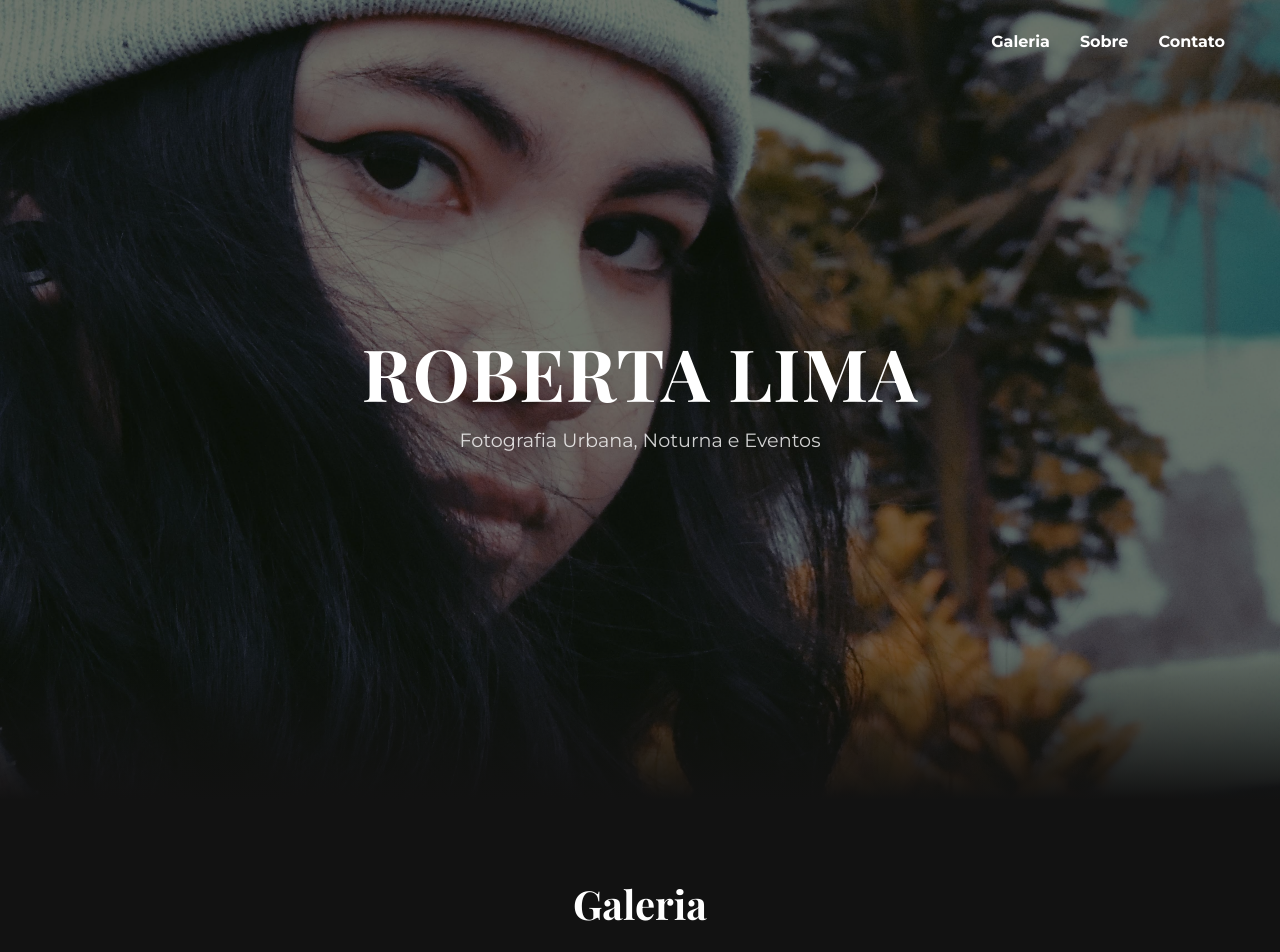
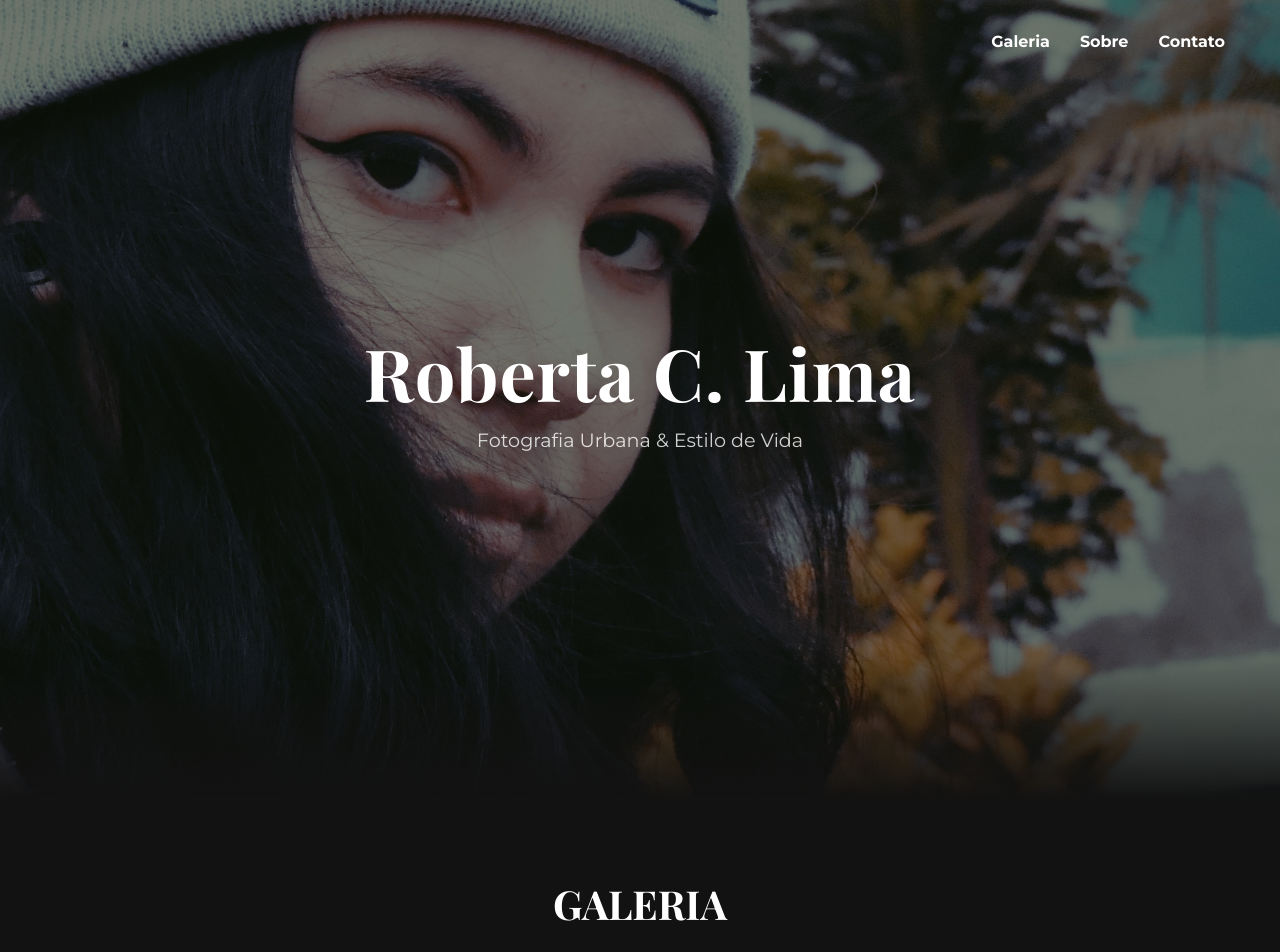
Before and after one commit to deriksalomao/site-fotografia, a React (Create React App) app: page / in a window 1280 px wide. Shown: the top 952 px of the page. Built offline with nearby package versions, Linux system fonts and the light colour scheme.

Commit message:
feat: Adiciona animação de entrada no topo da página

```diff
--- a/src/assets/styles/global.css
+++ b/src/assets/styles/global.css
@@ -362,3 +362,32 @@ h1, h2 {
   opacity: 1;
   transform: scale(1.1) translateY(0);
 }
+
+/* --- Animações de Entrada do Topo --- */
+
+/* Esconde os elementos antes da animação */
+.hero-title-animate,
+.hero-subtitle-animate {
+  opacity: 0;
+}
+
+/* Aplica a animação quando a classe 'animate' está presente */
+.hero-content.animate .hero-title-animate {
+  animation: fadeInUp 0.8s ease-out forwards;
+}
+
+.hero-content.animate .hero-subtitle-animate {
+  animation: fadeInUp 0.8s ease-out 0.3s forwards; /* Atraso de 0.3s para o subtítulo */
+}
+
+/* Definição da animação (Keyframes) */
+@keyframes fadeInUp {
+  from {
+    opacity: 0;
+    transform: translateY(20px);
+  }
+  to {
+    opacity: 1;
+    transform: translateY(0);
+  }
+}
--- a/src/components/layout/Header.tsx
+++ b/src/components/layout/Header.tsx
@@ -1,11 +1,16 @@
-import React from 'react';
+import React, { useState, useEffect } from 'react';
 
 function Header() {
+  const [isAnimated, setIsAnimated] = useState(false);
+  useEffect(() => {
+    setIsAnimated(true);
+  }, []);
+
   return (
     <header className="hero-section">
-      <div className="hero-content">
-        <h1>ROBERTA LIMA</h1>
-        <p>Fotografia Urbana, Noturna e Eventos</p>
+      <div className={`hero-content ${isAnimated ? 'animate' : ''}`}>
+        <h1 className="hero-title-animate">Roberta C. Lima</h1>
+        <p className="hero-subtitle-animate">Fotografia Urbana & Estilo de Vida</p>
       </div>
       <nav className="main-nav">
         <a href="#gallery">Galeria</a>
--- a/src/components/ui/Gallery.tsx
+++ b/src/components/ui/Gallery.tsx
@@ -35,7 +35,7 @@ const Gallery: React.FC<GalleryProps> = ({ onImageClick }) => {
 
   return (
     <section id="gallery">
-      <h2>Galeria</h2>
+      <h2>GALERIA</h2>
       <div className="gallery-wrapper">
         <button onClick={goToPrevPage} disabled={currentPage === 0} className="gallery-nav-arrow left" aria-label="Anterior">
           <FaChevronLeft />
```
